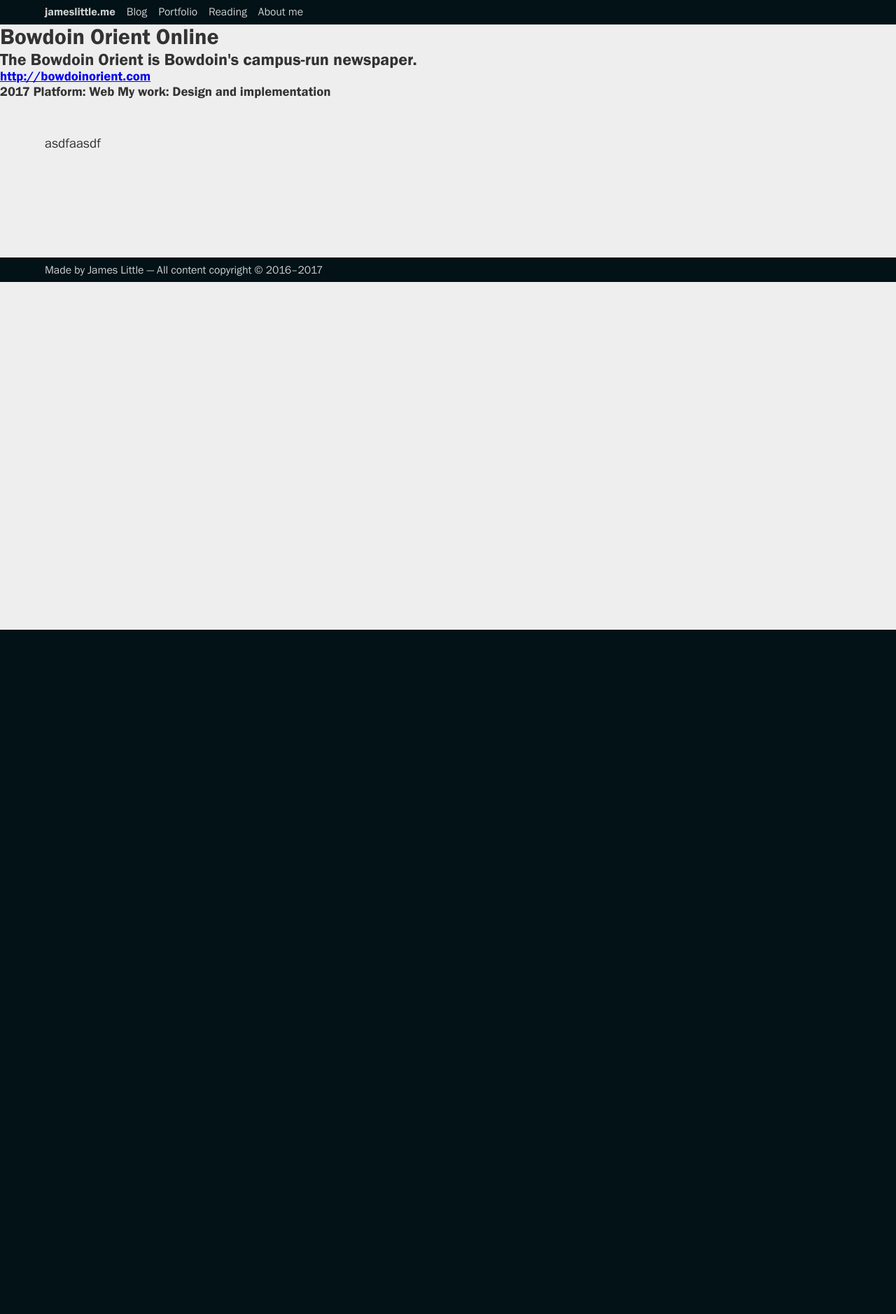
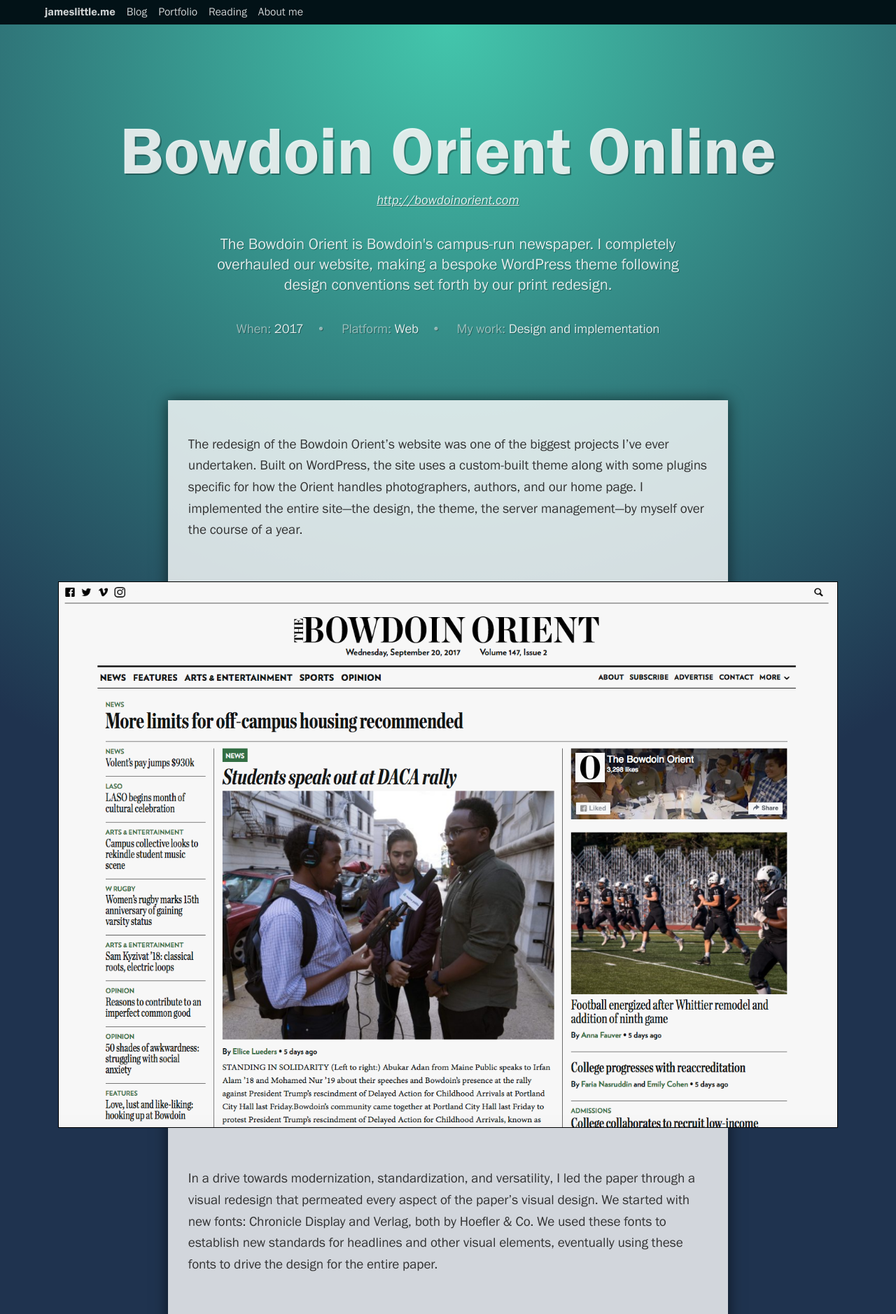
Before and after one commit to jameslittle230/jameslittle.me-archive, a Jekyll site: the page built from _portfolio/orient.md, in a window 1280 px wide. Shown: the top 1878 px of the page at 70% size. Built offline with Jekyll 4.4.1, drawn with Linux system fonts in a browser that asks for light colours; before the commit the page ends 900 px from its top, so only the background shows below that; some of the changed text lies outside the part shown.

Commit message:
Add portfolio stuff

```diff
--- a/_layouts/portfolio.html
+++ b/_layouts/portfolio.html
@@ -4,17 +4,23 @@
 
 <header class="portfolio-header">
 	<h1>{{ page.title }}</h1>
+	<h3 class="portfolio-link"><a href="{{ page.link }}">{{ page.link }}</a></h3>
 	<h2 class="portfolio-blurb">{{ page.blurb }}</h2>
-	<h3 class="portfolio-link"><a href="{{ page.link }}">{{ page.link }}</a></h3>
 	<h3 class="portfolio-stats">
-		<span class="stat">{{ page.when }}</span>
+		When: <span class="stat">{{ page.when }}</span>
 		Platform: <span class="stat">{{ page.platform }}</span>
 		My work: <span class="stat">{{ page.work }}</span>
 	</h3>
 </header>
+
+<div class="portfolio-content">
 
 <div class="content-wrap">
 
 {{ content }}
 
 </div>
+
+<a class="portfolio-back-link" href="/portfolio/">&larr; Back to Portfolio</a>
+
+</div>
--- a/_portfolio/orient.md
+++ b/_portfolio/orient.md
@@ -1,11 +1,22 @@
 ---
 layout: portfolio
 title: "Bowdoin Orient Online"
-blurb: "The Bowdoin Orient is Bowdoin's campus-run newspaper."
+blurb: "The Bowdoin Orient is Bowdoin's campus-run newspaper. I completely overhauled our website, making a bespoke WordPress theme following design conventions set forth by our print redesign."
 platform: "Web"
 work: "Design and implementation"
 link: "http://bowdoinorient.com"
 when: "2017"
+order: 1
 ---
 
-asdfaasdf
+The redesign of the Bowdoin Orient's website was one of the biggest projects I've ever undertaken. Built on WordPress, the site uses a custom-built theme along with some plugins specific for how the Orient handles photographers, authors, and our home page. I implemented the entire site—the design, the theme, the server management—by myself over the course of a year.
+
+<img src="/img/portfolio/orient/1.png" class="portfolio-image">
+
+In a drive towards modernization, standardization, and versatility, I led the paper through a visual redesign that permeated every aspect of the paper's visual design. We started with new fonts: Chronicle Display and Verlag, both by Hoefler & Co. We used these fonts to establish new standards for headlines and other visual elements, eventually using these fonts to drive the design for the entire paper.
+
+<img src="/img/portfolio/orient/2.png" class="portfolio-image">
+
+The first effort of our rebranding started with our website. In moving to WordPress, we were able to think about the categorization and presentation of articles and other journalistic efforts, and we designed the website around these new projects like interactive, long-form, and serial stories. The web redesign also let us invent new visual elements that would eventually become part of the Orient's brand.
+
+The website was launched in March 2017, and the corresponding print redesign was first published in September 2017. It represents a new step forward for the Orient, letting design and content work together across digital and physical spheres.
--- a/styles/style.css
+++ b/styles/style.css
@@ -495,6 +495,107 @@
 }
 
 /**
+ * Portfolio Page
+ */
+
+.portfolio-header {
+	width: 100%;
+	text-align: center;
+	padding: 15vh calc((100% - 1024px) / 2) 80vh;
+	background: -webkit-radial-gradient(top, farthest-side #43c6ac, #1f334f); /* Chrome 10-25, Safari 5.1-6 */
+	background: radial-gradient(farthest-side circle at top, #43c6ac, #1f334f); /* W3C, IE 10+/ Edge, Firefox 16+, Chrome 26+, Opera 12+, Safari 7+ */
+	color: rgba(255, 255, 255, 0.85);
+	text-shadow: 1px 1px 0 rgba(0, 0, 0, 0.3);
+}
+
+.portfolio-header h1 {
+	font-size: 6em;
+	margin-bottom: 0.1em;
+	line-height: 1;
+	text-shadow: 2px 2px 0 rgba(0, 0, 0, 0.3);
+}
+
+.portfolio-blurb {
+	font-size: 1.4em;
+	max-width: 70%;
+	font-weight: lighter;
+	margin: 0 auto 1.7em;
+	line-height: 1.3;
+}
+
+.portfolio-link {
+	margin-bottom: 2em;
+}
+
+.portfolio-link a {
+	color: rgba(255, 255, 255, 0.85);
+	font-style: italic;
+	font-weight: normal;
+}
+
+.portfolio-stats {
+	color: rgba(255, 255, 255, 0.5);
+	font-weight: normal;
+}
+
+.portfolio-stats .stat {
+	color: rgba(255, 255, 255, 0.85);
+}
+
+.portfolio-stats .stat:not(:last-child):after {
+	content: "•";
+	color: rgba(255, 255, 255, 0.5);
+	padding: 0 1em;
+}
+
+.portfolio-content {
+	background-color: #1f334f;
+	padding-bottom: 5em;
+}
+
+.portfolio-content .content-wrap {
+	margin: 0 auto;
+	padding: 1.5em;
+	background-color: rgba(255, 255, 255, 0.8);
+	box-shadow: 0 0 20px rgba(0, 0, 0, 0.6);
+	position: relative;
+	top: -70vh;
+	margin-bottom: -65vh;
+}
+
+.portfolio-content + .page-footer {
+	margin: 0;
+}
+
+.portfolio-back-link {
+	color: rgba(255, 255, 255, 0.8);
+	display: block;
+	max-width: 800px;
+	width: 90%;
+	margin: 0 auto;
+	text-decoration: none;
+	position: relative;
+}
+
+.portfolio-image {
+	width: 150%;
+	max-width: none;
+	border: 1px solid black;
+	position: relative;
+	left: -25%;
+	margin: 2em 0;
+	clear: both;
+}
+
+.portfolio-image-right {
+	width: 50%;
+	float: right;
+	margin-right: -25%;
+	margin-left: 10%;
+	border: 1px solid black;
+}
+
+/**
  * Media Queries
  */
 @media screen and (max-width: 1000px) and (min-width: 801px) {
```
Also changed, not shown: _portfolio/housing-quiz.md (added, +16 -0 lines), _portfolio/index.html (deleted, +0 -7 lines), _portfolio/logger.md (added, +20 -0 lines), _portfolio/uploader.md (added, +12 -0 lines), pages/portfolio.html (added, +24 -0 lines), img/portfolio/logger/1.jpg (added), img/portfolio/orient/1.png (added), img/portfolio/orient/2.png (added), img/portfolio/uploader/1.png (added), 2 other files.
